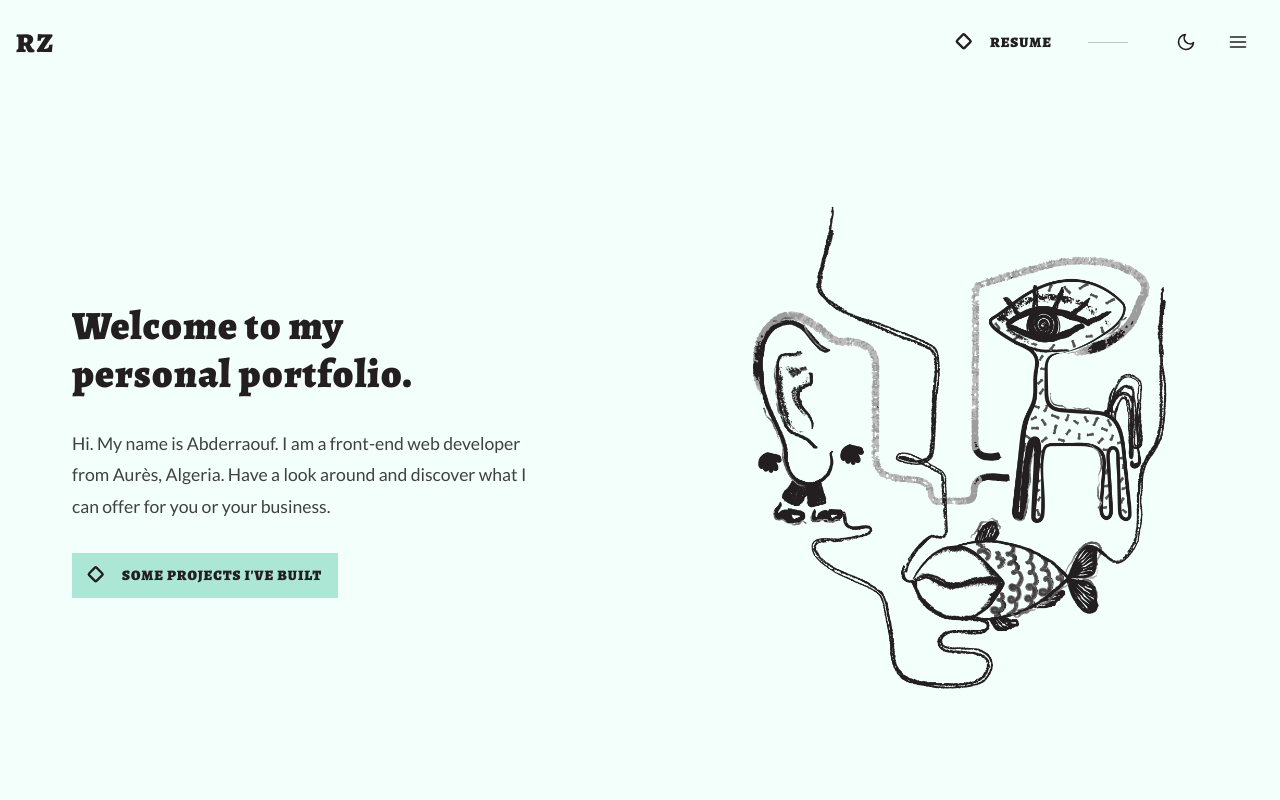
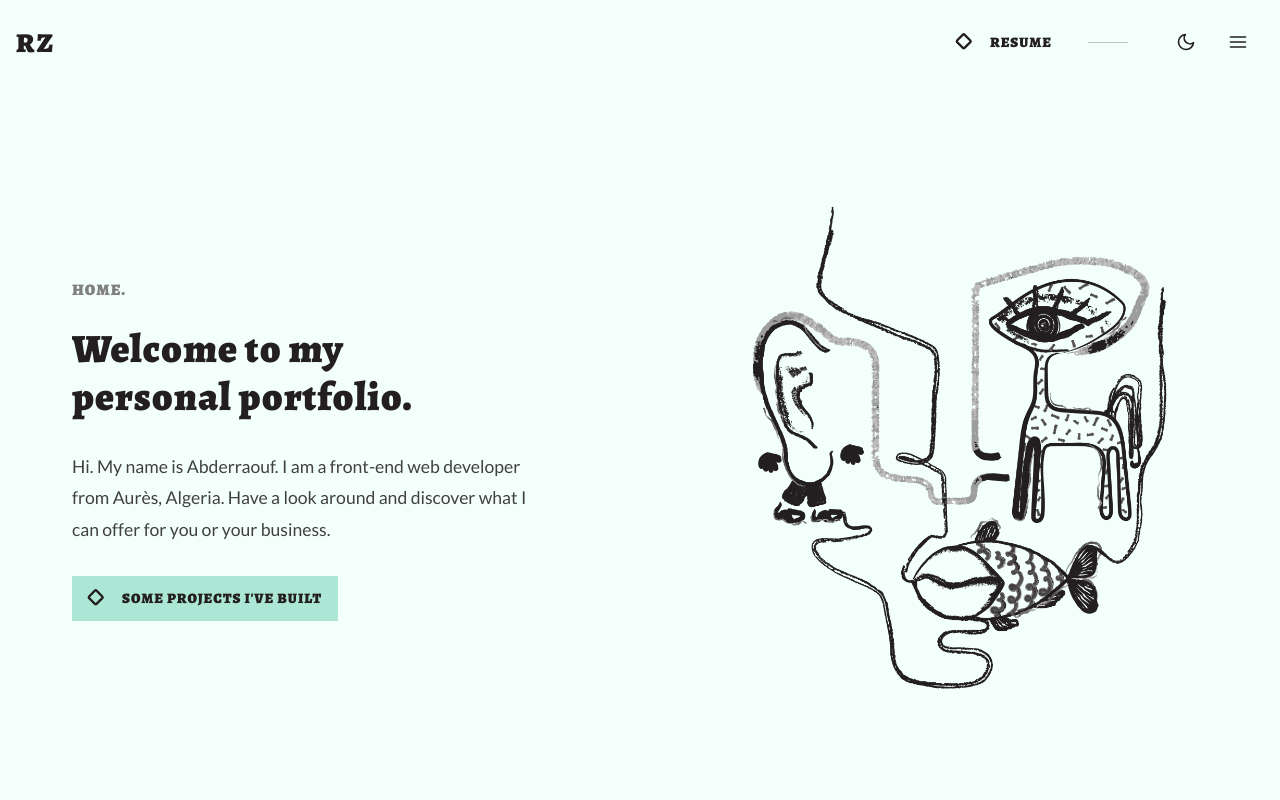
Before and after one commit to rofazayn/portfolio-remastered, a React (Create React App) app: page /home in a window 1280 px wide. Shown: the top 800 px of the page. Built offline with nearby package versions, Linux system fonts and the light colour scheme.

Commit message:
Add page title to hero section of every view, update record section on homepage

```diff
--- a/src/App.js
+++ b/src/App.js
@@ -46,7 +46,7 @@ function App({ history, location }) {
           <Switch>
             {routes.map(({ name, path, Component }) => (
               <Route path={path} exact key={name}>
-                <Component />
+                <Component pageTitle={name} />
               </Route>
             ))}
             <Redirect to='/' />
--- a/src/components/Hero/Hero.js
+++ b/src/components/Hero/Hero.js
@@ -16,6 +16,17 @@ const SHero = styled.div`
   min-height: 100%;
   align-items: flex-start;
   justify-content: center;
+
+  .page-title {
+    font-weight: 0.7rem;
+    font-weight: 900;
+    font-family: 'Alegreya';
+    text-transform: uppercase;
+    letter-spacing: 1px;
+    margin-bottom: 1.5rem;
+    /* color: ${({ theme }) => theme.colors.secondary}; */
+    color: gray;
+  }
 
   .title {
     line-height: 1.2;
@@ -59,7 +70,14 @@ const SHero = styled.div`
   }
 `;
 
-const Hero = ({ line1, line2, paragraph, buttonText, buttonPath }) => {
+const Hero = ({
+  pageTitle,
+  line1,
+  line2,
+  paragraph,
+  buttonText,
+  buttonPath
+}) => {
   let heading1 = useRef(null);
   let heading2 = useRef(null);
   let text = useRef(null);
@@ -77,6 +95,7 @@ const Hero = ({ line1, line2, paragraph, buttonText, buttonPath }) => {
 
   return (
     <SHero>
+      <div className='page-title'>{pageTitle}</div>
       <div className='title'>
         <div className='line-wrapper'>
           <div className='line' ref={el => (heading1 = el)}>
--- a/src/components/Image/Image.js
+++ b/src/components/Image/Image.js
@@ -21,7 +21,7 @@ const SImage = styled.div`
   @media (max-width: 768px) {
     max-width: 400px;
     height: 400px;
-    margin-bottom: 2rem;
+    margin: 2rem 0;
   }
   @media (max-width: 576px) {
     max-width: 300px;
--- a/src/components/Wrapper/Wrapper.js
+++ b/src/components/Wrapper/Wrapper.js
@@ -18,7 +18,7 @@ const SWrapper = styled.div`
     padding: 120px 0;
   }
   @media (max-width: 576px) {
-    padding: 90px 0;
+    padding: 120px 0;
   }
 `;
 
--- a/src/views/Contact/Contact.js
+++ b/src/views/Contact/Contact.js
@@ -25,7 +25,7 @@ const SContact = styled.main`
   }
 `;
 
-const Contact = () => {
+const Contact = ({ pageTitle }) => {
   const line1 = `Feel free to contact`;
   const line2 = `me at anytime.`;
   const paragraph = `Lorem Ipsum is simply dummy text of the printing and typesetting industry. Lorem Ipsum has been the industry's standard dummy text ever since the 1500s.`;
@@ -36,6 +36,7 @@ const Contact = () => {
       <Container>
         <div className='top'>
           <Hero
+            pageTitle={pageTitle + '.'}
             line1={line1}
             line2={line2}
             paragraph={paragraph}
--- a/src/views/Hire/Hire.js
+++ b/src/views/Hire/Hire.js
@@ -25,7 +25,7 @@ const SHire = styled.main`
   }
 `;
 
-const Hire = () => {
+const Hire = ({ pageTitle }) => {
   const line1 = `Looking to hire?`;
   const line2 = `let's talk about it!`;
   const paragraph = `Lorem Ipsum is simply dummy text of the printing and typesetting industry. Lorem Ipsum has been the industry's standard dummy text ever since the 1500s.`;
@@ -36,6 +36,7 @@ const Hire = () => {
       <Container>
         <div className='top'>
           <Hero
+            pageTitle={pageTitle + '.'}
             line1={line1}
             line2={line2}
             paragraph={paragraph}
--- a/src/views/Home/Home.js
+++ b/src/views/Home/Home.js
@@ -13,12 +13,15 @@ const SHome = styled.div`
     justify-content: flex-start;
     width: 100%;
     @media (max-width: 768px) {
-      flex-direction: column-reverse;
+      flex-direction: column;
       align-items: flex-start;
     }
   }
   .mid {
     padding: 100px 0;
+    @media (max-width: 768px) {
+      padding: 0;
+    }
     .experience {
       display: grid;
       grid-gap: 1.5rem;
@@ -30,13 +33,37 @@ const SHome = styled.div`
       .item {
         .counter {
           font-size: 3rem;
+          @media (max-width: 1200px) {
+            font-size: 2.75rem;
+          }
+          @media (max-width: 992px) {
+            font-size: 2.5rem;
+          }
+          @media (max-width: 768px) {
+            font-size: 2.25rem;
+          }
+          @media (max-width: 576px) {
+            font-size: 2rem;
+          }
           color: ${({ theme }) => theme.colors.artery};
           font-family: 'Alegreya';
         }
         .title {
           font-size: 1.5rem;
+          @media (max-width: 1200px) {
+            font-size: 1.4rem;
+          }
+          @media (max-width: 992px) {
+            font-size: 1.3rem;
+          }
+          @media (max-width: 768px) {
+            font-size: 1.2rem;
+          }
+          @media (max-width: 576px) {
+            font-size: 1.1rem;
+          }
           font-family: 'Alegreya';
-          font-weight: 500;
+          font-weight: 900;
           margin-bottom: 1.2rem;
         }
       }
@@ -44,7 +71,7 @@ const SHome = styled.div`
   }
 `;
 
-const Home = () => {
+const Home = ({ pageTitle }) => {
   // Page content
   const line1 = `Welcome to my`;
   const line2 = `personal portfolio.`;
@@ -56,6 +83,7 @@ const Home = () => {
       <Container>
         <div className='top'>
           <Hero
+            pageTitle={pageTitle + '.'}
             line1={line1}
             line2={line2}
             paragraph={paragraph}
--- a/src/views/Projects/Projects.js
+++ b/src/views/Projects/Projects.js
@@ -25,7 +25,7 @@ const SProjects = styled.main`
   }
 `;
 
-const Projects = () => {
+const Projects = ({ pageTitle }) => {
   const line1 = `Projects, Oh projects!`;
   // const line2 = `Here are some for you`;
   const paragraph = `Lorem Ipsum is simply dummy text of the printing and typesetting industry. Lorem Ipsum has been the industry's standard dummy text ever since the 1500s.`;
@@ -36,6 +36,7 @@ const Projects = () => {
       <Container>
         <div className='top'>
           <Hero
+            pageTitle={pageTitle + '.'}
             line1={line1}
             // line2={line2}
             paragraph={paragraph}
--- a/src/views/Resume/Resume.js
+++ b/src/views/Resume/Resume.js
@@ -25,7 +25,7 @@ const SResume = styled.div`
   }
 `;
 
-const Resume = () => {
+const Resume = ({ pageTitle }) => {
   const line1 = `Years of exp`;
   const line2 = `at your service.`;
   const paragraph = `I provide web design/development, from UI design to coding. With years of experience working for individuals, startups and established companies.`;
@@ -36,6 +36,7 @@ const Resume = () => {
       <Container>
         <div className='top'>
           <Hero
+            pageTitle={pageTitle + '.'}
             line1={line1}
             line2={line2}
             paragraph={paragraph}
```
